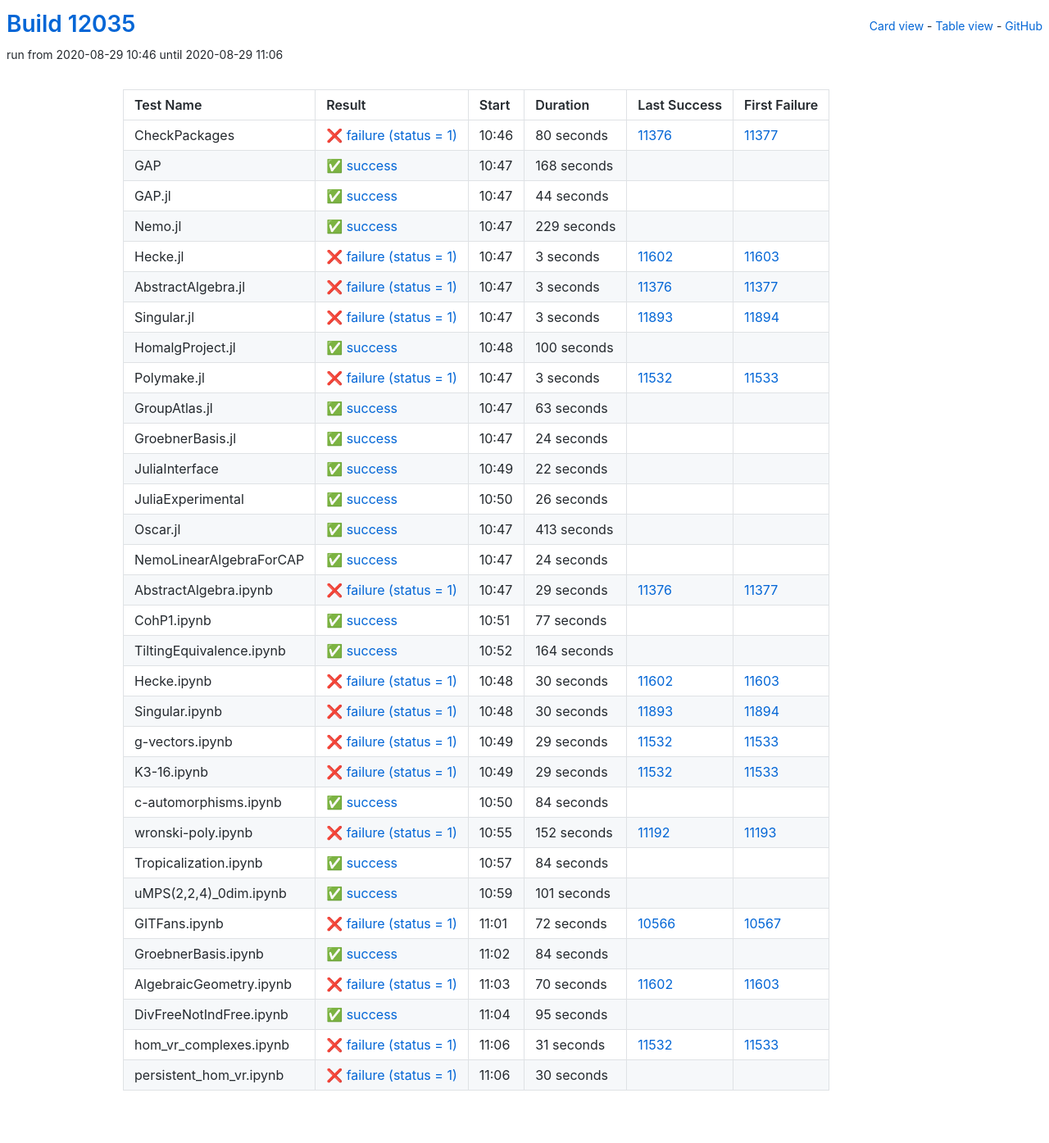
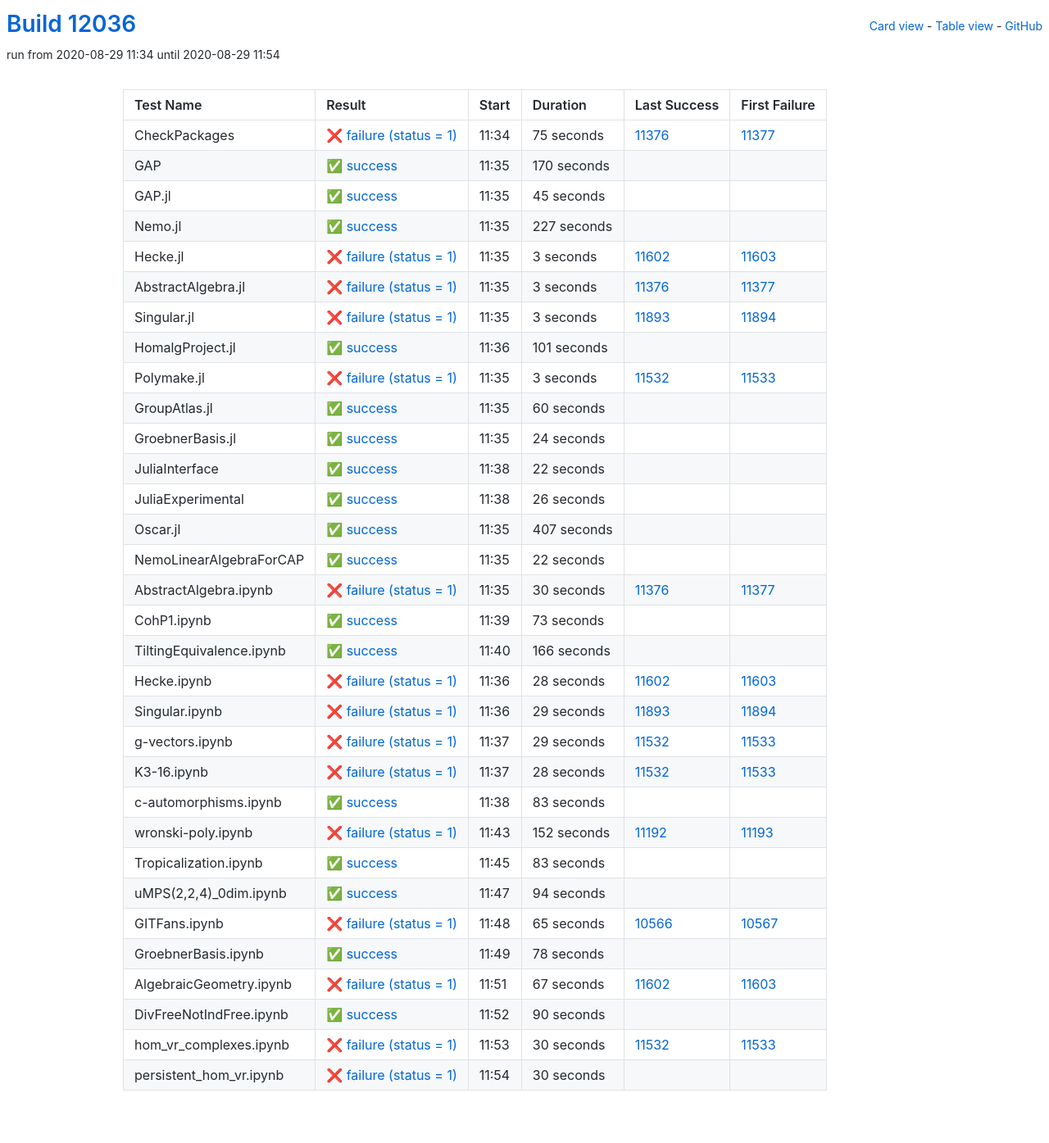
Before and after one commit to oscar-system/oscar-ci-status, a Jekyll site: the page built from table.html, in a window 1280 px wide. Shown: the whole page at 82% size. Built offline with Jekyll 4.4.1, drawn with Linux system fonts in a browser that asks for light colours.

Commit message:
Build #12036

```diff
--- a/_data/ci.yml
+++ b/_data/ci.yml
@@ -1,6 +1,6 @@
 ---
-build: 12035
-build_url: https://oscarci.mathematik.uni-kl.de/job/oscar/12035/
+build: 12036
+build_url: https://oscarci.mathematik.uni-kl.de/job/oscar/12036/
 job: oscar
 organization: oscar-system
 repo: oscar-ci-status
@@ -8,56 +8,56 @@
 tests:
 - name: CheckPackages
   id: checkpackages
-  log: https://oscarci.mathematik.uni-kl.de/job/oscar/12035/artifact/logs/build-12035/CheckPackages.log
-  start: 2020-08-29 10:46
+  log: https://oscarci.mathematik.uni-kl.de/job/oscar/12036/artifact/logs/build-12036/CheckPackages.log
+  start: 2020-08-29 11:34
   success: false
   exitcode: 1
   status: failure
-  duration: 80
+  duration: 75
   last_success: 11376
   last_success_url: https://oscarci.mathematik.uni-kl.de/job/oscar/11376/
   first_failure: 11377
   first_failure_url: https://oscarci.mathematik.uni-kl.de/job/oscar/11377/
 - name: GAP
   id: gap
-  log: https://oscarci.mathematik.uni-kl.de/job/oscar/12035/artifact/logs/build-12035/GAP.log
-  start: 2020-08-29 10:47
+  log: https://oscarci.mathematik.uni-kl.de/job/oscar/12036/artifact/logs/build-12036/GAP.log
+  start: 2020-08-29 11:35
   success: true
   exitcode: 0
   status: success
-  duration: 168
+  duration: 170
   last_success: false
   last_success_url:
   first_failure: false
   first_failure_url:
 - name: GAP.jl
   id: gap-jl
-  log: https://oscarci.mathematik.uni-kl.de/job/oscar/12035/artifact/logs/build-12035/GAP.jl.log
-  start: 2020-08-29 10:47
+  log: https://oscarci.mathematik.uni-kl.de/job/oscar/12036/artifact/logs/build-12036/GAP.jl.log
+  start: 2020-08-29 11:35
   success: true
   exitcode: 0
   status: success
-  duration: 44
+  duration: 45
   last_success: false
   last_success_url:
   first_failure: false
   first_failure_url:
 - name: Nemo.jl
   id: nemo-jl
-  log: https://oscarci.mathematik.uni-kl.de/job/oscar/12035/artifact/logs/build-12035/Nemo.jl.log
-  start: 2020-08-29 10:47
+  log: https://oscarci.mathematik.uni-kl.de/job/oscar/12036/artifact/logs/build-12036/Nemo.jl.log
+  start: 2020-08-29 11:35
   success: true
   exitcode: 0
   status: success
-  duration: 229
+  duration: 227
   last_success: false
   last_success_url:
   first_failure: false
   first_failure_url:
 - name: Hecke.jl
   id: hecke-jl
-  log: https://oscarci.mathematik.uni-kl.de/job/oscar/12035/artifact/logs/build-12035/Hecke.jl.log
-  start: 2020-08-29 10:47
+  log: https://oscarci.mathematik.uni-kl.de/job/oscar/12036/artifact/logs/build-12036/Hecke.jl.log
+  start: 2020-08-29 11:35
   success: false
   exitcode: 1
   status: failure
@@ -68,8 +68,8 @@
   first_failure_url: https://oscarci.mathematik.uni-kl.de/job/oscar/11603/
 - name: AbstractAlgebra.jl
   id: abstractalgebra-jl
-  log: https://oscarci.mathematik.uni-kl.de/job/oscar/12035/artifact/logs/build-12035/AbstractAlgebra.jl.log
-  start: 2020-08-29 10:47
+  log: https://oscarci.mathematik.uni-kl.de/job/oscar/12036/artifact/logs/build-12036/AbstractAlgebra.jl.log
+  start: 2020-08-29 11:35
   success: false
   exitcode: 1
   status: failure
@@ -80,8 +80,8 @@
   first_failure_url: https://oscarci.mathematik.uni-kl.de/job/oscar/11377/
 - name: Singular.jl
   id: singular-jl
-  log: https://oscarci.mathematik.uni-kl.de/job/oscar/12035/artifact/logs/build-12035/Singular.jl.log
-  start: 2020-08-29 10:47
+  log: https://oscarci.mathematik.uni-kl.de/job/oscar/12036/artifact/logs/build-12036/Singular.jl.log
+  start: 2020-08-29 11:35
   success: false
   exitcode: 1
   status: failure
@@ -92,20 +92,20 @@
   first_failure_url: https://oscarci.mathematik.uni-kl.de/job/oscar/11894/
 - name: HomalgProject.jl
   id: homalgproject-jl
-  log: https://oscarci.mathematik.uni-kl.de/job/oscar/12035/artifact/logs/build-12035/HomalgProject.jl.log
-  start: 2020-08-29 10:48
+  log: https://oscarci.mathematik.uni-kl.de/job/oscar/12036/artifact/logs/build-12036/HomalgProject.jl.log
+  start: 2020-08-29 11:36
   success: true
   exitcode: 0
   status: success
-  duration: 100
+  duration: 101
   last_success: false
   last_success_url:
   first_failure: false
   first_failure_url:
 - name: Polymake.jl
   id: polymake-jl
-  log: https://oscarci.mathematik.uni-kl.de/job/oscar/12035/artifact/logs/build-12035/Polymake.jl.log
-  start: 2020-08-29 10:47
+  log: https://oscarci.mathematik.uni-kl.de/job/oscar/12036/artifact/logs/build-12036/Polymake.jl.log
+  start: 2020-08-29 11:35
   success: false
   exitcode: 1
   status: failure
@@ -116,20 +116,20 @@
   first_failure_url: https://oscarci.mathematik.uni-kl.de/job/oscar/11533/
 - name: GroupAtlas.jl
   id: groupatlas-jl
-  log: https://oscarci.mathematik.uni-kl.de/job/oscar/12035/artifact/logs/build-12035/GroupAtlas.jl.log
-  start: 2020-08-29 10:47
+  log: https://oscarci.mathematik.uni-kl.de/job/oscar/12036/artifact/logs/build-12036/GroupAtlas.jl.log
+  start: 2020-08-29 11:35
   success: true
   exitcode: 0
   status: success
-  duration: 63
+  duration: 60
   last_success: false
   last_success_url:
   first_failure: false
   first_failure_url:
 - name: GroebnerBasis.jl
   id: groebnerbasis-jl
-  log: https://oscarci.mathematik.uni-kl.de/job/oscar/12035/artifact/logs/build-12035/GroebnerBasis.jl.log
-  start: 2020-08-29 10:47
+  log: https://oscarci.mathematik.uni-kl.de/job/oscar/12036/artifact/logs/build-12036/GroebnerBasis.jl.log
+  start: 2020-08-29 11:35
   success: true
   exitcode: 0
   status: success
@@ -140,8 +140,8 @@
   first_failure_url:
 - name: JuliaInterface
   id: juliainterface
-  log: https://oscarci.mathematik.uni-kl.de/job/oscar/12035/artifact/logs/build-12035/JuliaInterface.log
-  start: 2020-08-29 10:49
+  log: https://oscarci.mathematik.uni-kl.de/job/oscar/12036/artifact/logs/build-12036/JuliaInterface.log
+  start: 2020-08-29 11:38
   success: true
   exitcode: 0
   status: success
@@ -152,8 +152,8 @@
   first_failure_url:
 - name: JuliaExperimental
   id: juliaexperimental
-  log: https://oscarci.mathematik.uni-kl.de/job/oscar/12035/artifact/logs/build-12035/JuliaExperimental.log
-  start: 2020-08-29 10:50
+  log: https://oscarci.mathematik.uni-kl.de/job/oscar/12036/artifact/logs/build-12036/JuliaExperimental.log
+  start: 2020-08-29 11:38
   success: true
   exitcode: 0
   status: success
@@ -164,92 +164,92 @@
   first_failure_url:
 - name: Oscar.jl
   id: oscar-jl
-  log: https://oscarci.mathematik.uni-kl.de/job/oscar/12035/artifact/logs/build-12035/Oscar.jl.log
-  start: 2020-08-29 10:47
+  log: https://oscarci.mathematik.uni-kl.de/job/oscar/12036/artifact/logs/build-12036/Oscar.jl.log
+  start: 2020-08-29 11:35
   success: true
   exitcode: 0
   status: success
-  duration: 413
+  duration: 407
   last_success: false
   last_success_url:
   first_failure: false
   first_failure_url:
 - name: NemoLinearAlgebraForCAP
   id: nemolinearalgebraforcap
-  log: https://oscarci.mathematik.uni-kl.de/job/oscar/12035/artifact/logs/build-12035/NemoLinearAlgebraForCAP.log
-  start: 2020-08-29 10:47
+  log: https://oscarci.mathematik.uni-kl.de/job/oscar/12036/artifact/logs/build-12036/NemoLinearAlgebraForCAP.log
+  start: 2020-08-29 11:35
   success: true
   exitcode: 0
   status: success
-  duration: 24
+  duration: 22
   last_success: false
   last_success_url:
   first_failure: false
   first_failure_url:
 - name: AbstractAlgebra.ipynb
   id: abstractalgebra-ipynb
-  log: https://oscarci.mathematik.uni-kl.de/job/oscar/12035/artifact/logs/build-12035/AbstractAlgebra.ipynb.log
-  start: 2020-08-29 10:47
+  log: https://oscarci.mathematik.uni-kl.de/job/oscar/12036/artifact/logs/build-12036/AbstractAlgebra.ipynb.log
+  start: 2020-08-29 11:35
   success: false
   exitcode: 1
   status: failure
-  duration: 29
+  duration: 30
   last_success: 11376
   last_success_url: https://oscarci.mathematik.uni-kl.de/job/oscar/11376/
   first_failure: 11377
   first_failure_url: https://oscarci.mathematik.uni-kl.de/job/oscar/11377/
 - name: CohP1.ipynb
   id: cohp1-ipynb
-  log: https://oscarci.mathematik.uni-kl.de/job/oscar/12035/artifact/logs/build-12035/CohP1.ipynb.log
-  start: 2020-08-29 10:51
+  log: https://oscarci.mathematik.uni-kl.de/job/oscar/12036/artifact/logs/build-12036/CohP1.ipynb.log
+  start: 2020-08-29 11:39
   success: true
   exitcode: 0
   status: success
-  duration: 77
+  duration: 73
   last_success: false
   last_success_url:
   first_failure: false
   first_failure_url:
 - name: TiltingEquivalence.ipynb
   id: tiltingequivalence-ipynb
-  log: https://oscarci.mathematik.uni-kl.de/job/oscar/12035/artifact/logs/build-12035/TiltingEquivalence.ipynb.log
-  start: 2020-08-29 10:52
+  log: https://oscarci.mathematik.uni-kl.de/job/oscar/12036/artifact/logs/build-12036/TiltingEquivalence.ipynb.log
+  start: 2020-08-29 11:40
   success: true
   exitcode: 0
   status: success
-  duration: 164
+  duration: 166
   last_success: false
   last_success_url:
   first_failure: false
   first_failure_url:
 - name: Hecke.ipynb
   id: hecke-ipynb
-  log: https://oscarci.mathematik.uni-kl.de/job/oscar/12035/artifact/logs/build-12035/Hecke.ipynb.log
-  start: 2020-08-29 10:48
+  log: https://oscarci.mathematik.uni-kl.de/job/oscar/12036/artifact/logs/build-12036/Hecke.ipynb.log
+  start: 2020-08-29 11:36
   success: false
   exitcode: 1
   status: failure
-  duration: 30
+  duration: 28
   last_success: 11602
   last_success_url: https://oscarci.mathematik.uni-kl.de/job/oscar/11602/
   first_failure: 11603
   first_failure_url: https://oscarci.mathematik.uni-kl.de/job/oscar/11603/
 - name: Singular.ipynb
   id: singular-ipynb
-  log: https://oscarci.mathematik.uni-kl.de/job/oscar/12035/artifact/logs/build-12035/Singular.ipynb.log
-  start: 2020-08-29 10:48
+  log: https://oscarci.mathematik.uni-kl.de/job/oscar/12036/artifact/logs/build-12036/Singular.ipynb.log
+  start: 2020-08-29 11:36
   success: false
   exitcode: 1
   status: failure
-  duration: 30
+  duration: 29
   last_success: 11893
   last_success_url: https://oscarci.mathematik.uni-kl.de/job/oscar/11893/
   first_failure: 11894
   first_failure_url: https://oscarci.mathematik.uni-kl.de/job/oscar/11894/
 - name: g-vectors.ipynb
   id: g-vectors-ipynb
-  log: https://oscarci.mathematik.uni-kl.de/job/oscar/12035/artifact/logs/build-12035/g-vectors.ipynb.log
-  start: 2020-08-29 10:49
+  log: https://oscarci.mathematik.uni-kl.de/job/oscar/12036/artifact/logs/build-12036/g-vectors.ipynb.log
+  start: 2020-08-29 11:37
   success: false
   exitcode: 1
   status: failure
@@ -260,32 +260,32 @@
   first_failure_url: https://oscarci.mathematik.uni-kl.de/job/oscar/11533/
 - name: K3-16.ipynb
   id: k3-16-ipynb
-  log: https://oscarci.mathematik.uni-kl.de/job/oscar/12035/artifact/logs/build-12035/K3-16.ipynb.log
-  start: 2020-08-29 10:49
+  log: https://oscarci.mathematik.uni-kl.de/job/oscar/12036/artifact/logs/build-12036/K3-16.ipynb.log
+  start: 2020-08-29 11:37
   success: false
   exitcode: 1
   status: failure
-  duration: 29
+  duration: 28
   last_success: 11532
   last_success_url: https://oscarci.mathematik.uni-kl.de/job/oscar/11532/
   first_failure: 11533
   first_failure_url: https://oscarci.mathematik.uni-kl.de/job/oscar/11533/
 - name: c-automorphisms.ipynb
   id: c-automorphisms-ipynb
-  log: https://oscarci.mathematik.uni-kl.de/job/oscar/12035/artifact/logs/build-12035/c-automorphisms.ipynb.log
-  start: 2020-08-29 10:50
+  log: https://oscarci.mathematik.uni-kl.de/job/oscar/12036/artifact/logs/build-12036/c-automorphisms.ipynb.log
+  start: 2020-08-29 11:38
   success: true
   exitcode: 0
   status: success
-  duration: 84
+  duration: 83
   last_success: false
   last_success_url:
   first_failure: false
   first_failure_url:
 - name: wronski-poly.ipynb
   id: wronski-poly-ipynb
-  log: https://oscarci.mathematik.uni-kl.de/job/oscar/12035/artifact/logs/build-12035/wronski-poly.ipynb.log
-  start: 2020-08-29 10:55
+  log: https://oscarci.mathematik.uni-kl.de/job/oscar/12036/artifact/logs/build-12036/wronski-poly.ipynb.log
+  start: 2020-08-29 11:43
   success: false
   exitcode: 1
   status: failure
@@ -296,92 +296,92 @@
   first_failure_url: https://oscarci.mathematik.uni-kl.de/job/oscar/11193/
 - name: Tropicalization.ipynb
   id: tropicalization-ipynb
-  log: https://oscarci.mathematik.uni-kl.de/job/oscar/12035/artifact/logs/build-12035/Tropicalization.ipynb.log
-  start: 2020-08-29 10:57
+  log: https://oscarci.mathematik.uni-kl.de/job/oscar/12036/artifact/logs/build-12036/Tropicalization.ipynb.log
+  start: 2020-08-29 11:45
   success: true
   exitcode: 0
   status: success
-  duration: 84
+  duration: 83
   last_success: false
   last_success_url:
   first_failure: false
   first_failure_url:
 - name: uMPS(2,2,4)_0dim.ipynb
   id: umps-2-2-4-0dim-ipynb
-  log: https://oscarci.mathematik.uni-kl.de/job/oscar/12035/artifact/logs/build-12035/uMPS-2-2-4-_0dim.ipynb.log
-  start: 2020-08-29 10:59
+  log: https://oscarci.mathematik.uni-kl.de/job/oscar/12036/artifact/logs/build-12036/uMPS-2-2-4-_0dim.ipynb.log
+  start: 2020-08-29 11:47
   success: true
   exitcode: 0
   status: success
-  duration: 101
+  duration: 94
   last_success: false
   last_success_url:
   first_failure: false
   first_failure_url:
 - name: GITFans.ipynb
   id: gitfans-ipynb
-  log: https://oscarci.mathematik.uni-kl.de/job/oscar/12035/artifact/logs/build-12035/GITFans.ipynb.log
-  start: 2020-08-29 11:01
+  log: https://oscarci.mathematik.uni-kl.de/job/oscar/12036/artifact/logs/build-12036/GITFans.ipynb.log
+  start: 2020-08-29 11:48
   success: false
   exitcode: 1
   status: failure
-  duration: 72
+  duration: 65
   last_success: 10566
   last_success_url: https://oscarci.mathematik.uni-kl.de/job/oscar/10566/
   first_failure: 10567
   first_failure_url: https://oscarci.mathematik.uni-kl.de/job/oscar/10567/
 - name: GroebnerBasis.ipynb
   id: groebnerbasis-ipynb
-  log: https://oscarci.mathematik.uni-kl.de/job/oscar/12035/artifact/logs/build-12035/GroebnerBasis.ipynb.log
-  start: 2020-08-29 11:02
+  log: https://oscarci.mathematik.uni-kl.de/job/oscar/12036/artifact/logs/build-12036/GroebnerBasis.ipynb.log
+  start: 2020-08-29 11:49
   success: true
   exitcode: 0
   status: success
-  duration: 84
+  duration: 78
   last_success: false
   last_success_url:
   first_failure: false
   first_failure_url:
 - name: AlgebraicGeometry.ipynb
   id: algebraicgeometry-ipynb
-  log: https://oscarci.mathematik.uni-kl.de/job/oscar/12035/artifact/logs/build-12035/AlgebraicGeometry.ipynb.log
-  start: 2020-08-29 11:03
+  log: https://oscarci.mathematik.uni-kl.de/job/oscar/12036/artifact/logs/build-12036/AlgebraicGeometry.ipynb.log
+  start: 2020-08-29 11:51
   success: false
   exitcode: 1
   status: failure
-  duration: 70
+  duration: 67
   last_success: 11602
   last_success_url: https://oscarci.mathematik.uni-kl.de/job/oscar/11602/
   first_failure: 11603
   first_failure_url: https://oscarci.mathematik.uni-kl.de/job/oscar/11603/
 - name: DivFreeNotIndFree.ipynb
   id: divfreenotindfree-ipynb
-  log: https://oscarci.mathematik.uni-kl.de/job/oscar/12035/artifact/logs/build-12035/DivFreeNotIndFree.ipynb.log
-  start: 2020-08-29 11:04
+  log: https://oscarci.mathematik.uni-kl.de/job/oscar/12036/artifact/logs/build-12036/DivFreeNotIndFree.ipynb.log
+  start: 2020-08-29 11:52
   success: true
   exitcode: 0
   status: success
-  duration: 95
+  duration: 90
   last_success: false
   last_success_url:
   first_failure: false
   first_failure_url:
 - name: hom_vr_complexes.ipynb
   id: hom-vr-complexes-ipynb
-  log: https://oscarci.mathematik.uni-kl.de/job/oscar/12035/artifact/logs/build-12035/hom_vr_complexes.ipynb.log
-  start: 2020-08-29 11:06
+  log: https://oscarci.mathematik.uni-kl.de/job/oscar/12036/artifact/logs/build-12036/hom_vr_complexes.ipynb.log
+  start: 2020-08-29 11:53
   success: false
   exitcode: 1
   status: failure
-  duration: 31
+  duration: 30
   last_success: 11532
   last_success_url: https://oscarci.mathematik.uni-kl.de/job/oscar/11532/
   first_failure: 11533
   first_failure_url: https://oscarci.mathematik.uni-kl.de/job/oscar/11533/
 - name: persistent_hom_vr.ipynb
   id: persistent-hom-vr-ipynb
-  log: https://oscarci.mathematik.uni-kl.de/job/oscar/12035/artifact/logs/build-12035/persistent_hom_vr.ipynb.log
-  start: 2020-08-29 11:06
+  log: https://oscarci.mathematik.uni-kl.de/job/oscar/12036/artifact/logs/build-12036/persistent_hom_vr.ipynb.log
+  start: 2020-08-29 11:54
   success: false
   exitcode: 1
   status: failure
```
Also changed, not shown: README.md.
